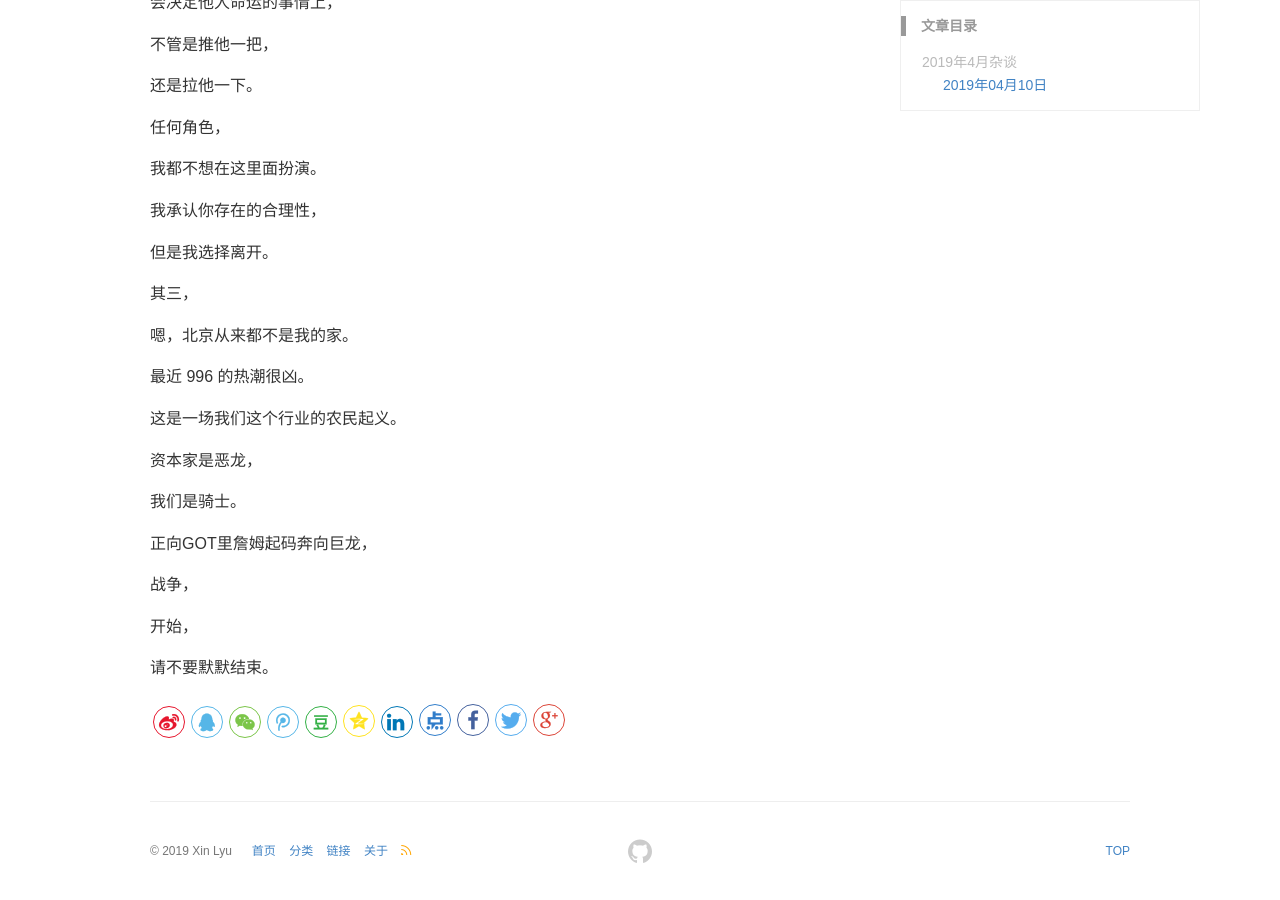
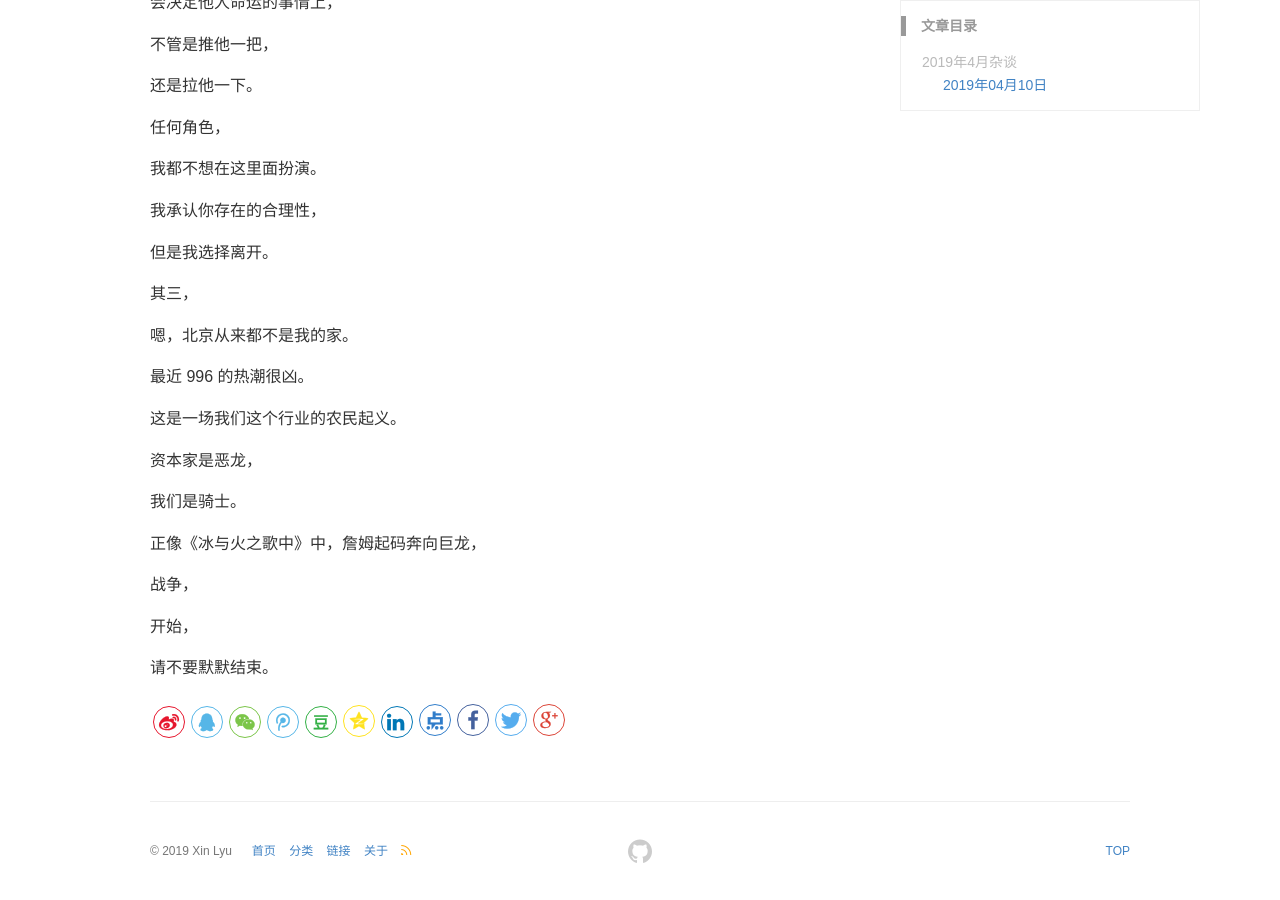
Before and after one commit to lvxiaoxin/lvxiaoxin.github.io, a Jekyll site: the page built from _posts/blog/2020-04-16-2019年4月杂谈.md, in a window 1280 px wide and 900 px high, scrolled down 2203 px. Built offline with Jekyll 4.4.1, drawn with Linux system fonts in a browser that asks for light colours; comment, search, counter and statistics services are not loaded.

Commit message:
feat: add April talk

```diff
--- a/_posts/blog/2020-04-16-2019年4月杂谈.md
+++ b/_posts/blog/2020-04-16-2019年4月杂谈.md
@@ -138,7 +138,7 @@ keywords: Life
 
 我们是骑士。
 
-正向GOT里詹姆起码奔向巨龙，
+正像《冰与火之歌中》中，詹姆起码奔向巨龙，
 
 战争，
 
```
